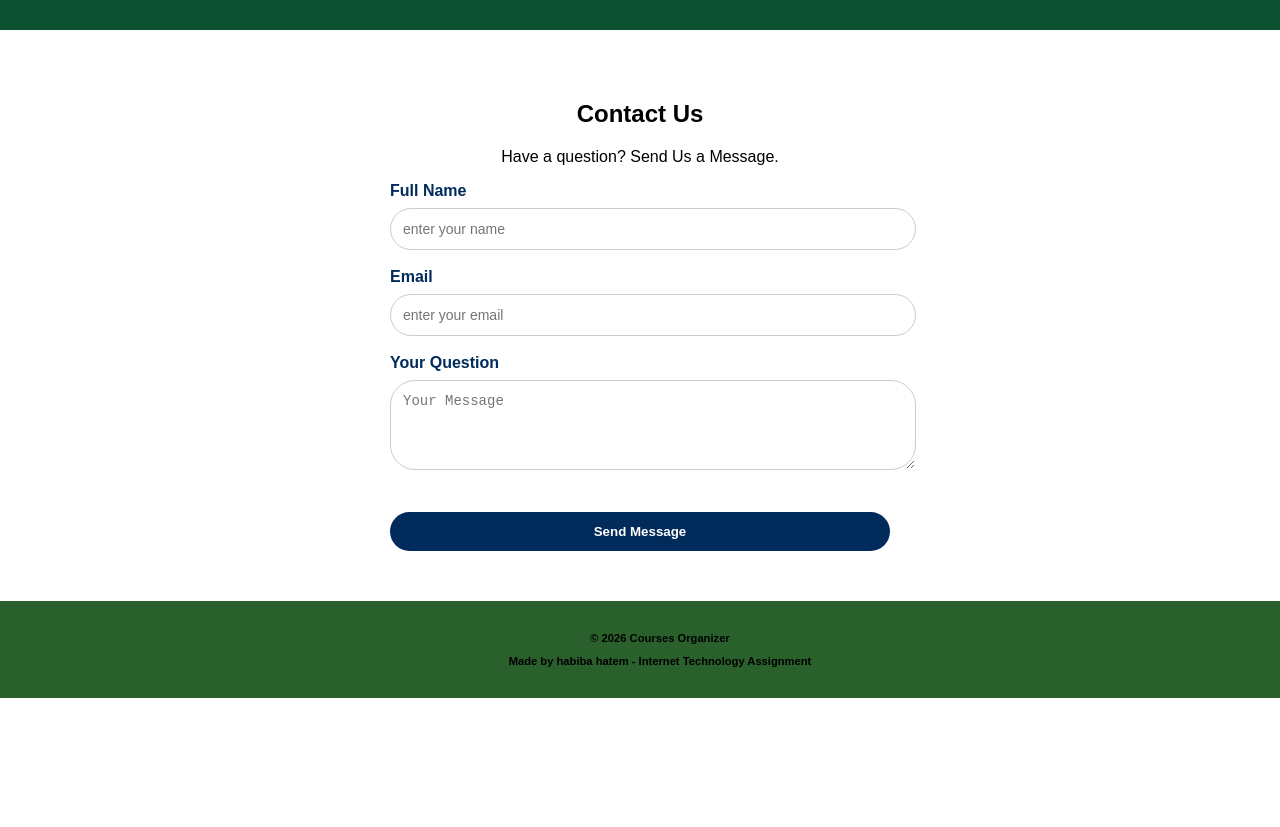
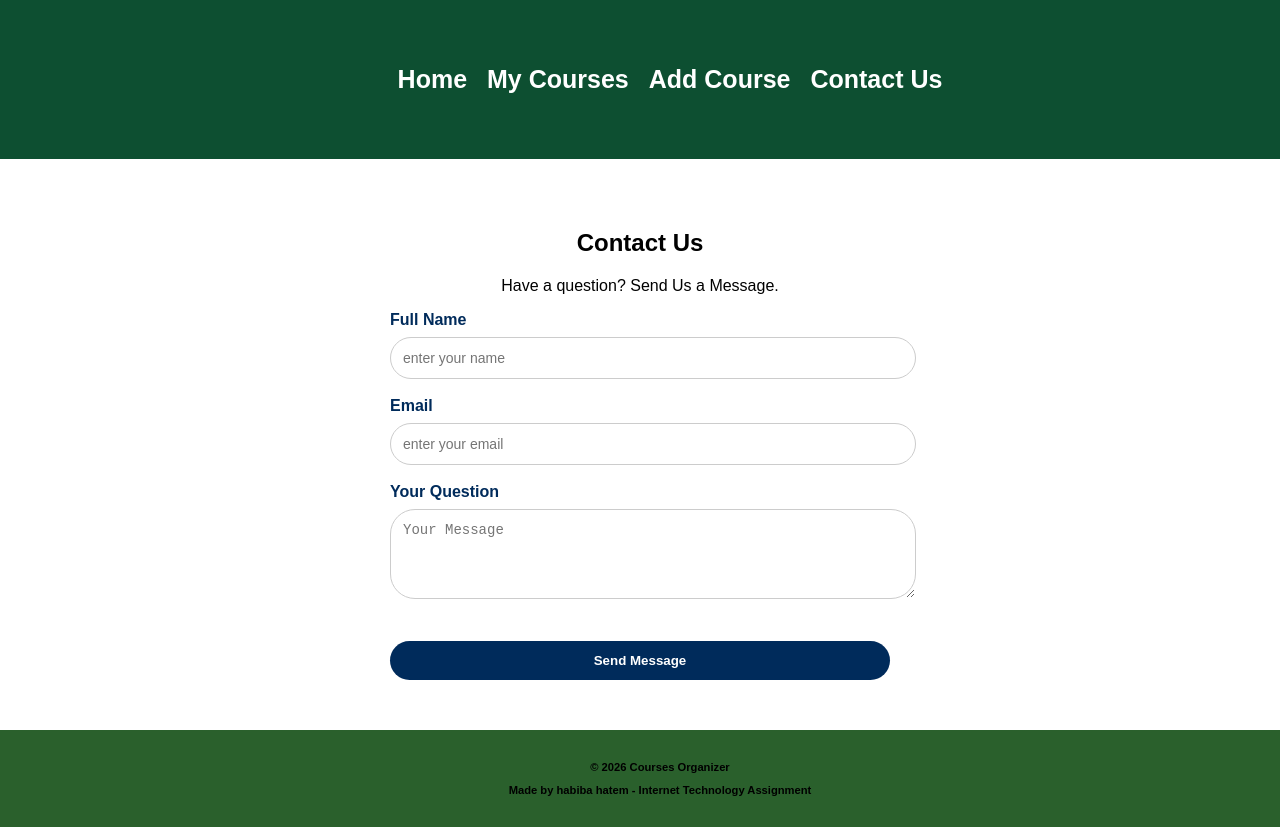
Before and after one commit to habibahatem741-del/Course-Organizer, a plain HTML site: page contact.html in a window 1280 px wide. Shown: the top 827 px of the page. Before the commit the page ends 800 px from the top, so only its background shows below. Drawn offline with Linux system fonts and the light colour scheme.

Commit message:
Add navigation menu to contact.html

```diff
--- a/contact.html
+++ b/contact.html
@@ -6,7 +6,16 @@
     <title>Contact Us - Course Organizer</title>
     <link rel="stylesheet" href="sty.css">
 </head>
-<header></header>
+<header>
+        <nav>
+            <ul>
+                <a href="index.html">Home</a>
+                <a href="courses.html">My Courses</a>
+                <a href="add-course.html">Add Course</a>
+                <a href="contact.html">Contact Us</a>
+            </ul>
+        </nav>
+    </header>
 <body>
     <main>
         <section class="contact-header">
```
